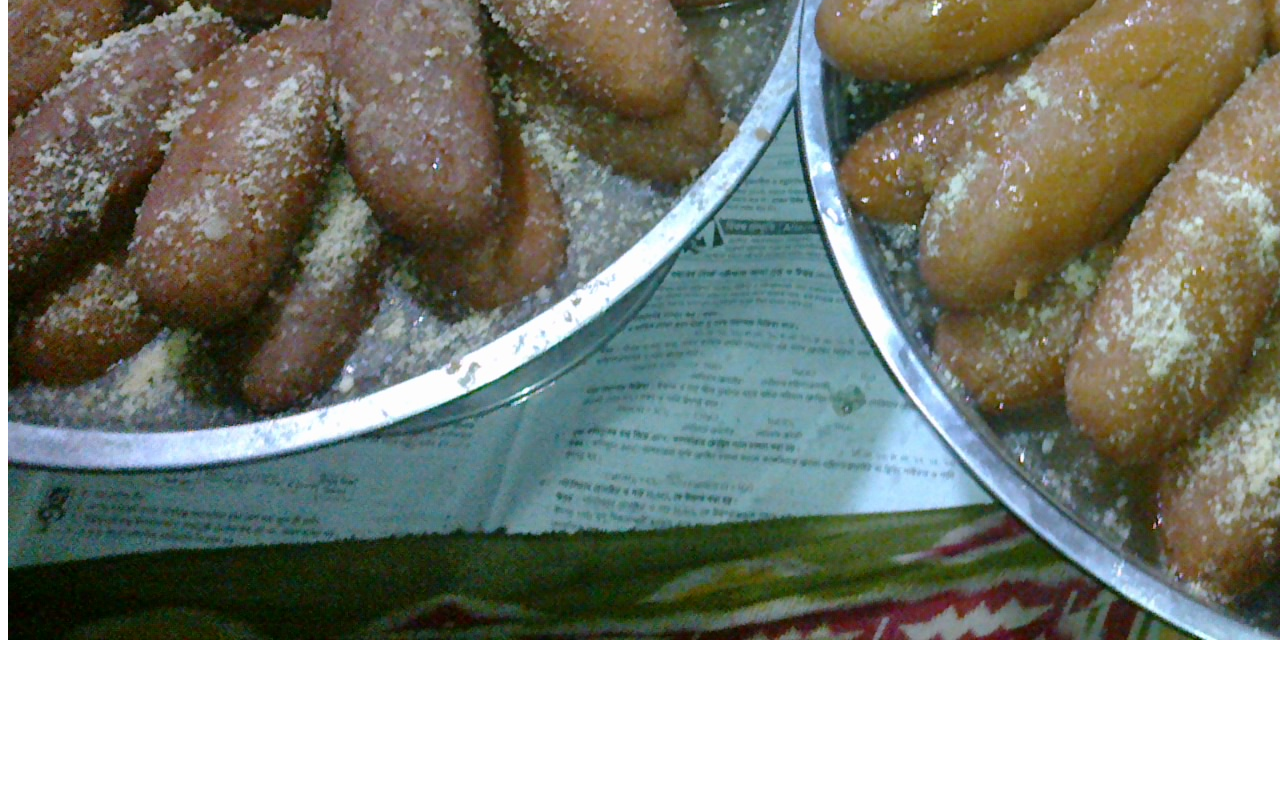
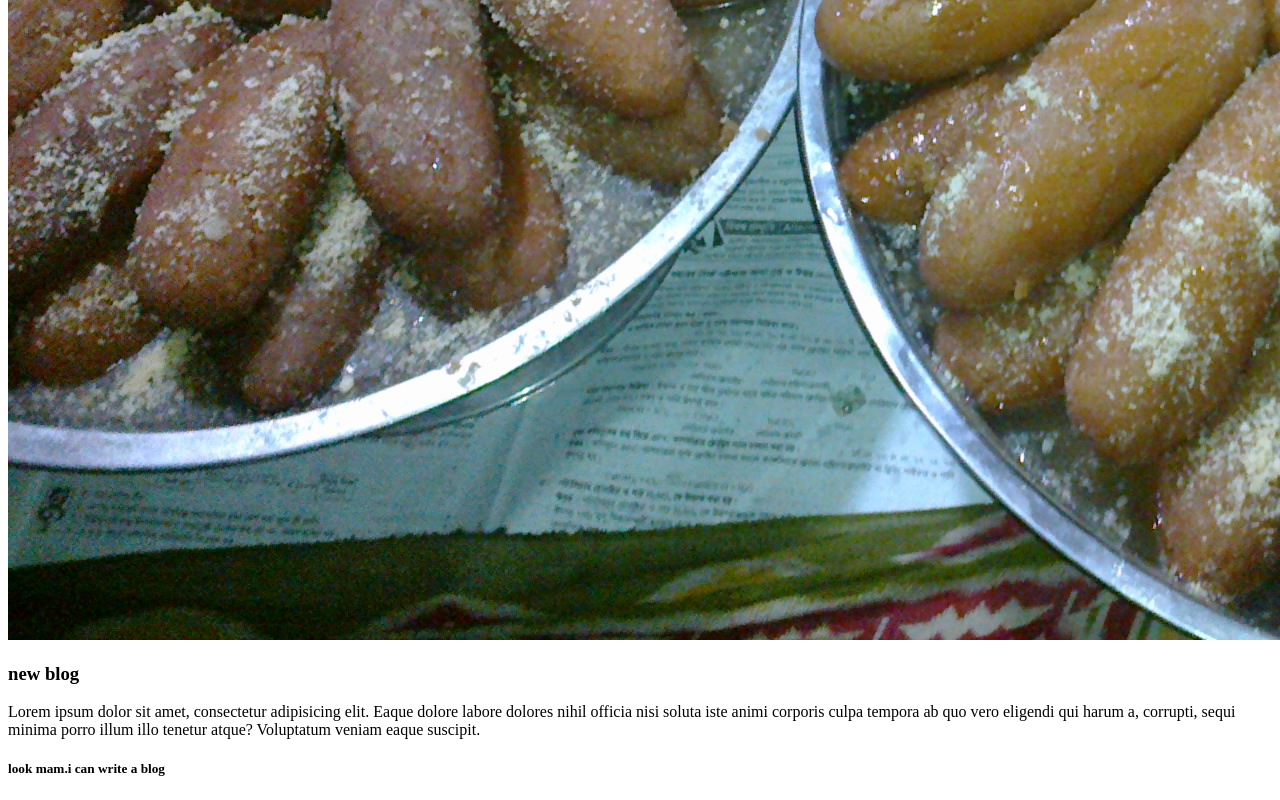
Before and after one commit to AliAkbarJany/my-second-repo, a plain HTML site: page index.html in a window 1280 px wide. Shown: the part 2958-3758 px from the top of the page. Before the commit the page ends 3610 px from the top, so only its background shows below. Drawn offline with Linux system fonts and the light colour scheme.

Commit message:
new blog

```diff
--- a/index.html
+++ b/index.html
@@ -4,7 +4,7 @@
     <meta charset="UTF-8">
     <meta http-equiv="X-UA-Compatible" content="IE=edge">
     <meta name="viewport" content="width=device-width, initial-scale=1.0">
-    <title>second repo</title>
+    <title>second repository</title>
     <link rel="stylesheet" href="style.css">
 </head>
 <body>
@@ -12,5 +12,10 @@
     <p>how are you everybody</p>
     <img src="nur.jpg" alt="">
     <img src="pic.jpg" alt="">
+    <div>
+        <h3>new blog</h3>
+        <p>Lorem ipsum dolor sit amet, consectetur adipisicing elit. Eaque dolore labore dolores nihil officia nisi soluta iste animi corporis culpa tempora ab quo vero eligendi qui harum a, corrupti, sequi minima porro illum illo tenetur atque? Voluptatum veniam eaque suscipit.</p>
+    </div>
+    <h5>look mam.i can write a blog</h5>
 </body>
 </html>
```
